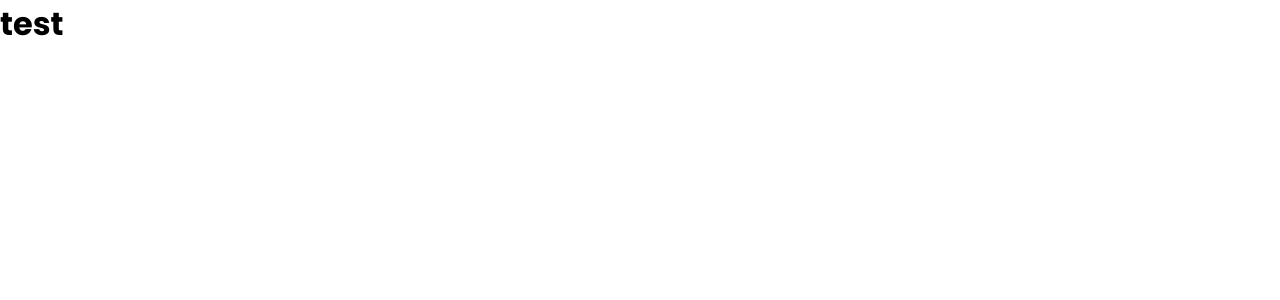
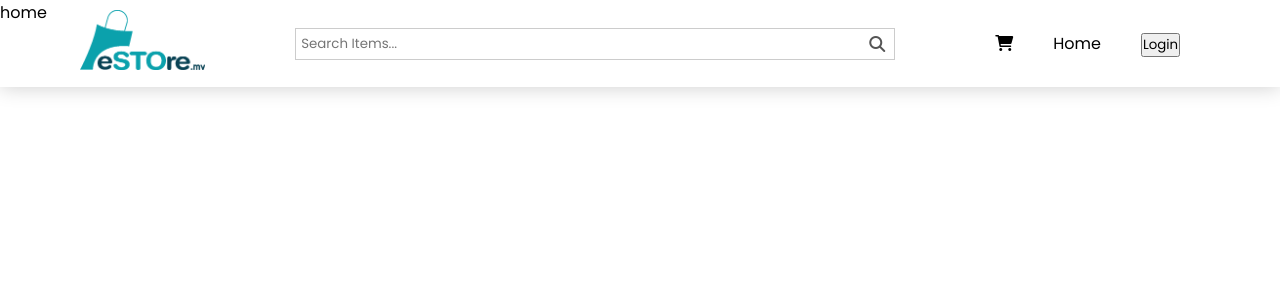
Before and after one commit to GSG-G11/e-store, a React (Create React App) app in the folder client/: page / in a window 1280 px wide. Shown: the top 300 px of the page. Built offline with nearby package versions, Linux system fonts and the light colour scheme.

Commit message:
Added generic input handler and added routes for cart and homepage Relates #29

```diff
--- a/client/src/App.jsx
+++ b/client/src/App.jsx
@@ -1,13 +1,44 @@
+import { Component } from 'react';
+import { BrowserRouter as Router, Routes, Route } from 'react-router-dom';
+import { Navbar } from './components';
 import './index.css';
-import { Component } from 'react';
 
 class App extends Component {
+  state = {
+    searchTerm: '',
+  };
+
+  handleChange = ({ target: { name, value } }) => {
+    this.setState({ [name]: value });
+  };
+
+  handleSearch = ({ key }) => {
+    const { searchTerm } = this.state;
+
+    if (key === 'Enter' && searchTerm !== '') {
+      // Do Stuff...
+    }
+  };
+
   render() {
+    const { searchTerm } = this.state;
+
     return (
       <>
-        <h1>test</h1>
+        <Router>
+          <Navbar
+            searchTerm={searchTerm}
+            handleChange={this.handleChange}
+            handleSearch={this.handleSearch}
+          />
+          <Routes>
+            <Route path="/" element="home" />
+            <Route path="/cart" element="cart" />
+          </Routes>
+        </Router>
       </>
     );
   }
 }
+
 export default App;
```
